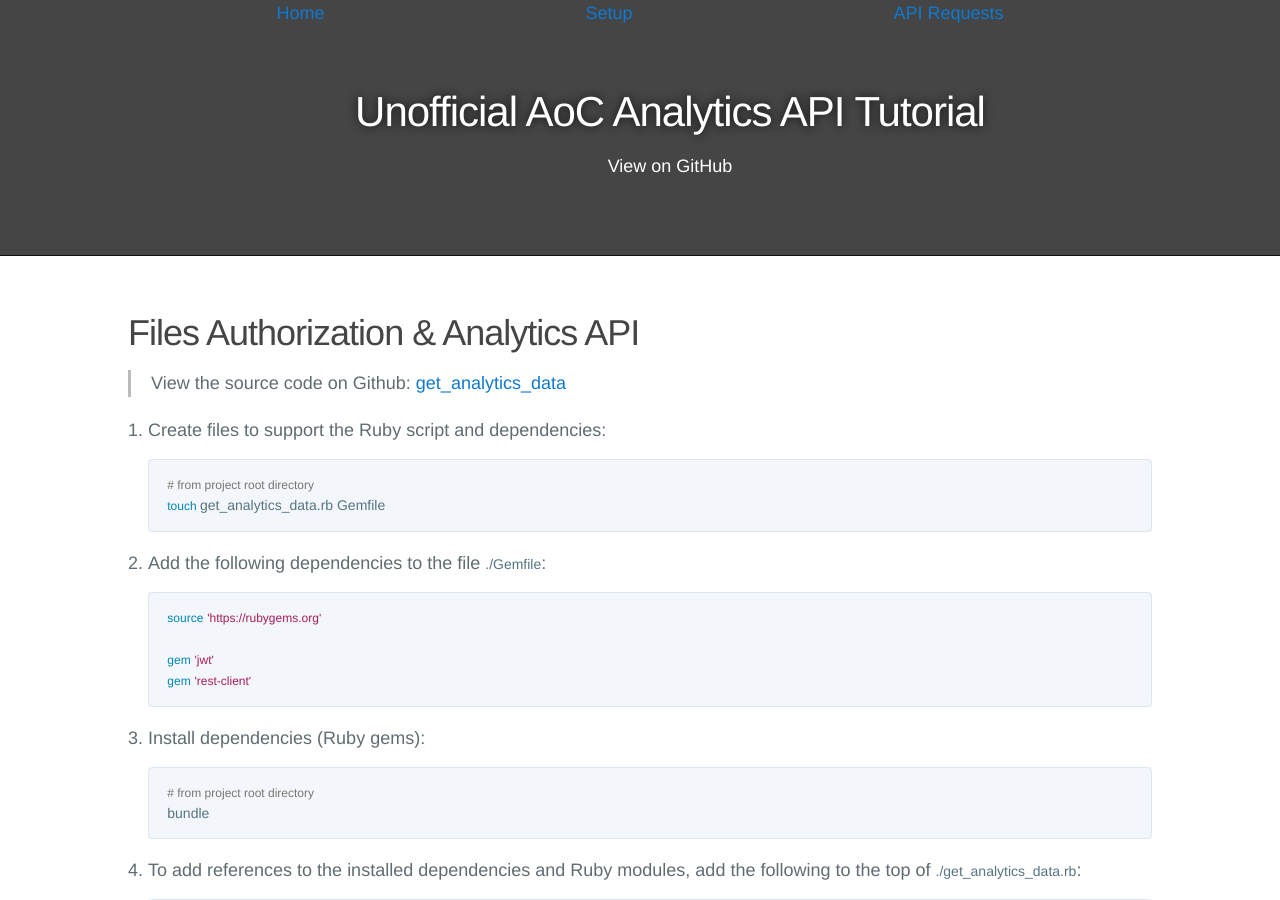
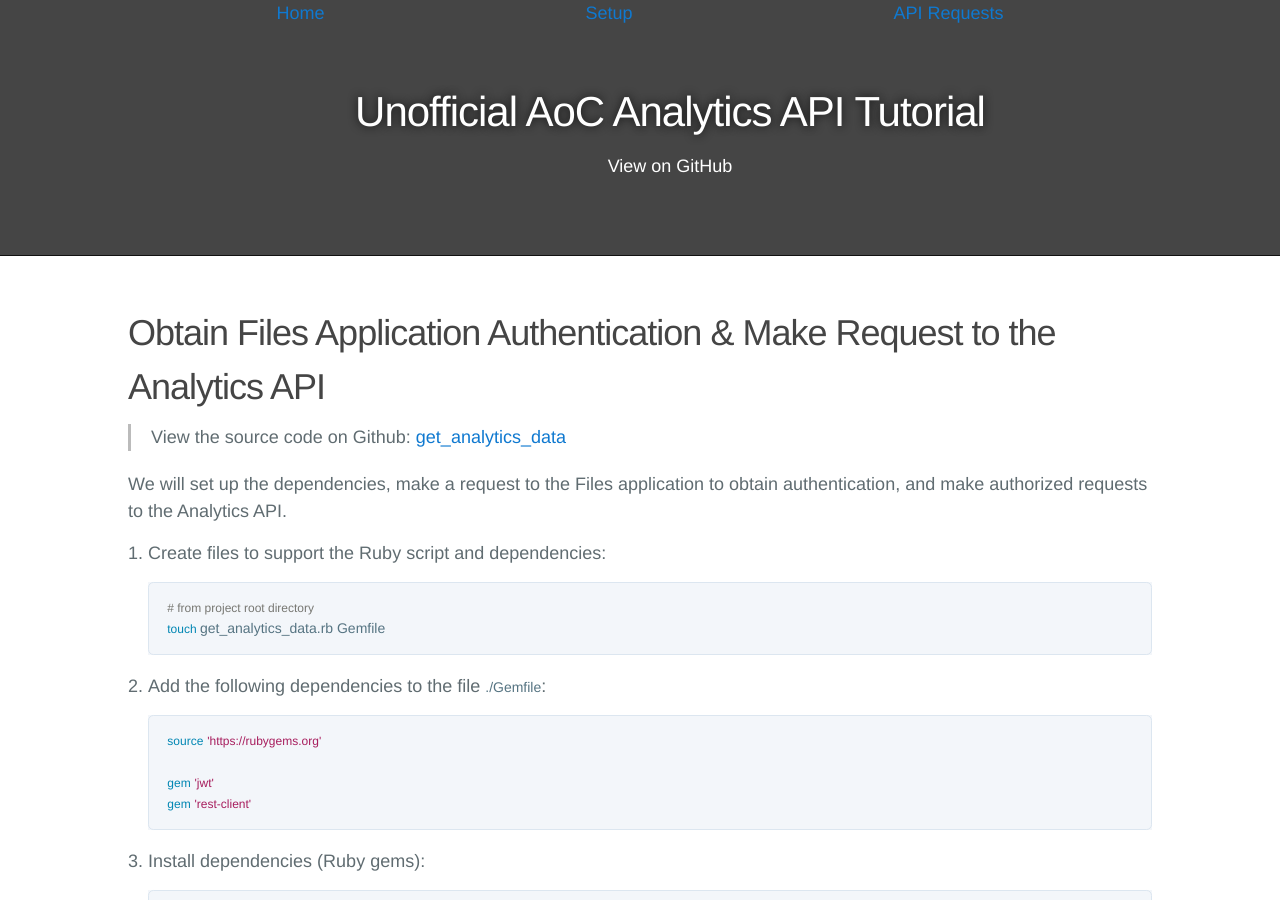
Before and after one commit to LauraKirby/aspera-ibm-analytics-api, a Jekyll site: the page built from analytics-api.md, in a window 1280 px wide and 900 px high. Built offline with Jekyll 4.4.1, drawn with Linux system fonts in a browser that asks for light colours; our own code applies the rules of GitHub Pages for plain Markdown files; the repository's description, which GitHub fills in, is left out.

Commit message:
add intro to using Analytics API

```diff
--- a/analytics-api.md
+++ b/analytics-api.md
@@ -1,8 +1,8 @@
-# Files Authorization & Analytics API
+# Obtain Files Application Authentication & Make Request to the Analytics API
 
 > View the source code on Github: [get_analytics_data](https://github.com/LauraKirby/aspera-ibm-analytics-api/tree/master/analytics-api-demo)
 
-<!-- Nice to have an intro/context-setting to describing throughout the procedure. -->
+We will set up the dependencies, make a request to the Files application to obtain authentication, and make authorized requests to the Analytics API.
 
 1. Create files to support the Ruby script and dependencies:
 
```
